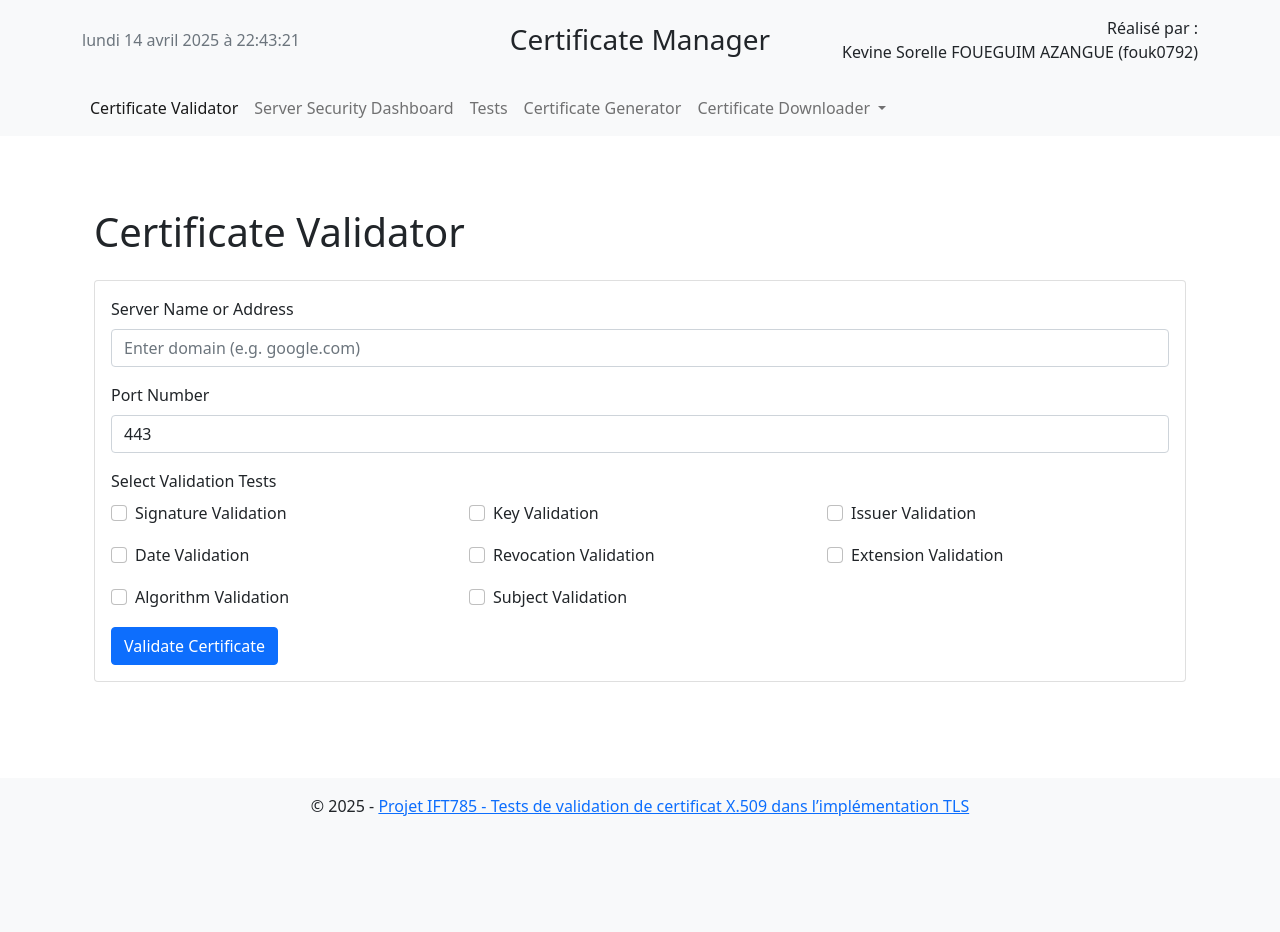
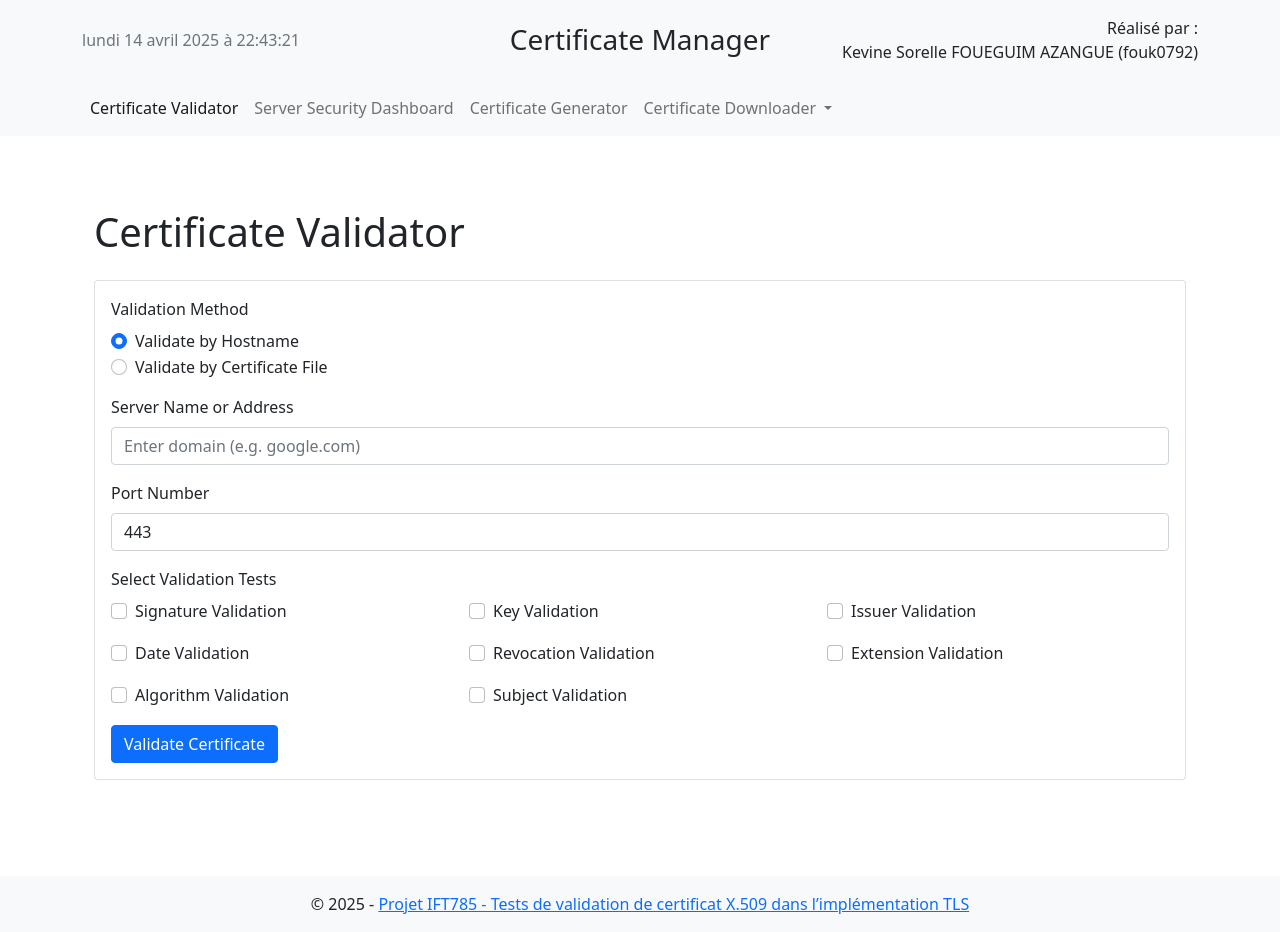
Before and after one commit to kevine-sorelle/ProjetImplementationX.509InTLS, a Flask app: page / in a window 1280 px wide. Before the commit the page ends 816 px from the top, so only its background shows below. Run offline with Flask 2, Linux system fonts and the light colour scheme; parts of the project's set-up code (start-up, migrations or seed data) failed here and were passed over.

Commit message:
Ajout d'un nouveau mode de validation par fichier et intégration du pattern adapteur: page HTML

```diff
--- a/src/templates/pages/index.html
+++ b/src/templates/pages/index.html
@@ -3,18 +3,43 @@
 <div class="container py-4">
     <h1 class="mb-4">Certificate Validator</h1>
 
-    <form method="post" class="mb-4" id="validatorForm">
+    <form method="post" class="mb-4" id="validatorForm" enctype="multipart/form-data">
         <div class="card">
             <div class="card-body">
                 <div class="mb-3">
+                    <label class="form-label">Validation Method</label>
+                    <div class="form-check">
+                        <input class="form-check-input" type="radio" name="validation_type" id="hostname" value="hostname" checked>
+                        <label class="form-check-label" for="hostname">
+                            Validate by Hostname
+                        </label>
+                    </div>
+                    <div class="form-check">
+                        <input class="form-check-input" type="radio" name="validation_type" id="file" value="file">
+                        <label class="form-check-label" for="file">
+                            Validate by Certificate File
+                        </label>
+                    </div>
+                </div>
+
+                <div id="hostnameFields">
+                    <div class="mb-3">
                         <label for="hostname" class="form-label">Server Name or Address</label>
                         <input type="text" class="form-control" id="hostname" name="hostname"
-                           placeholder="Enter domain (e.g. google.com)" required>
+                               placeholder="Enter domain (e.g. google.com)">
                     </div>
                     <div class="mb-3">
                         <label for="port" class="form-label">Port Number</label>
                         <input type="number" class="form-control" id="port" name="port"
                                placeholder="Enter port number (e.g. 443)" value="443">
+                    </div>
+                </div>
+
+                <div id="fileFields" style="display: none;">
+                    <div class="mb-3">
+                        <label for="certificate_file" class="form-label">Certificate File</label>
+                        <input type="file" class="form-control" id="certificate_file" name="certificate_file" accept=".pem,.crt,.cer">
+                    </div>
                 </div>
 
                 <div class="mb-3">
@@ -37,7 +62,7 @@
 
                 <div class="d-flex justify-content-between">
                     <button type="submit" class="btn btn-primary">Validate Certificate</button>
-                    {% if hostname %}
+                    {% if hostname and hostname != "file_upload" %}
                     <a href="{{ url_for('server_security', hostname=hostname, port=port) }}" class="btn btn-info">View Server Security Dashboard</a>
                     {% endif %}
                 </div>
@@ -59,12 +84,36 @@
             </div>
         </div>
 
+        {% if hostname and hostname != "file_upload" %}
         <div class="mt-3 text-center">
             <a href="{{ url_for('server_security', hostname=hostname, port=port) }}" class="btn btn-lg btn-success">
                 View Detailed Security Analysis
             </a>
         </div>
+        {% endif %}
     </div>
     {% endif %}
 </div>
+
+<script>
+document.addEventListener('DOMContentLoaded', function() {
+    const hostnameRadio = document.getElementById('hostname');
+    const fileRadio = document.getElementById('file');
+    const hostnameFields = document.getElementById('hostnameFields');
+    const fileFields = document.getElementById('fileFields');
+
+    function toggleFields() {
+        if (hostnameRadio.checked) {
+            hostnameFields.style.display = 'block';
+            fileFields.style.display = 'none';
+        } else {
+            hostnameFields.style.display = 'none';
+            fileFields.style.display = 'block';
+        }
+    }
+
+    hostnameRadio.addEventListener('change', toggleFields);
+    fileRadio.addEventListener('change', toggleFields);
+});
+</script>
 {% endblock %}
--- a/src/templates/partials/navigation.html
+++ b/src/templates/partials/navigation.html
@@ -25,13 +25,6 @@
             class="nav-link {% if request.endpoint == 'server_security' %}active{% endif %}"
             href="{{ url_for('server_security') }}"
             >Server Security Dashboard</a
-          >
-        </li>
-        <li class="nav-item">
-          <a
-            class="nav-link {% if request.endpoint == 'tests' %}active{% endif %}"
-            href="{{ url_for('tests') }}"
-            >Tests</a
           >
         </li>
         <li class="nav-item">
```
Also changed, not shown: src/templates/pages/download.html (+24 -4 lines), src/templates/pages/generator.html (+23 -3 lines). Lines whose indentation alone changed are shown as unchanged.
